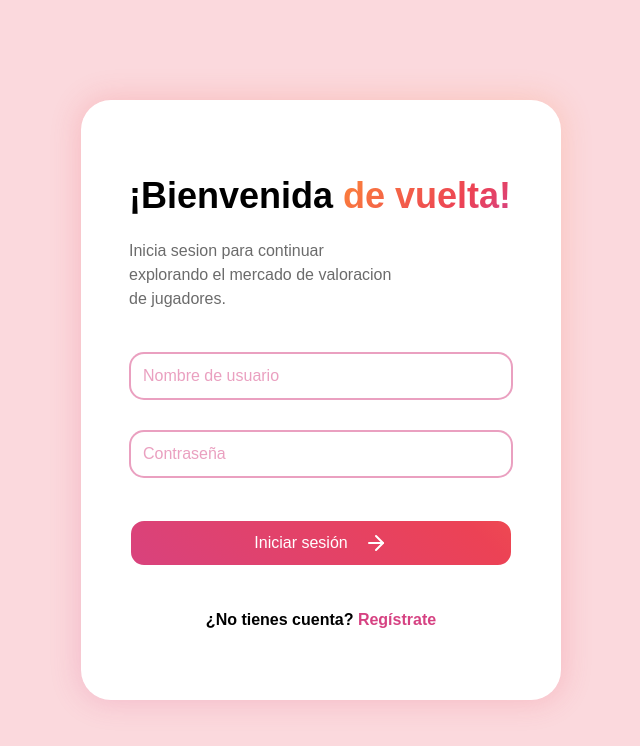
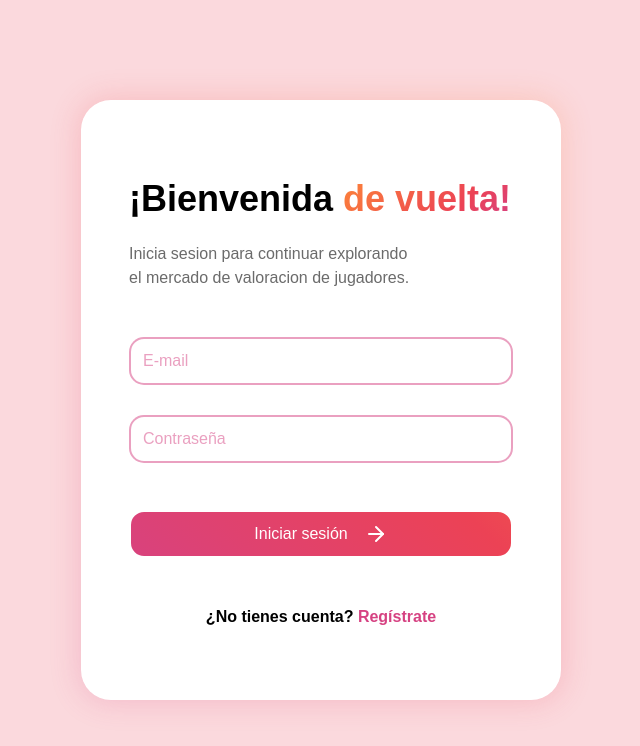
Before and after one commit to confalonieri-melisa/desapp-grupo-c, a Next.js app: page /login in a window 1280 px wide. Shown: the top 746 px of the page, without its empty margins (319-959 px from the left). Built offline with nearby package versions, Linux system fonts and the light colour scheme.

Commit message:
version 3.0

```diff
--- a/src/app/login/LoginPage.module.scss
+++ b/src/app/login/LoginPage.module.scss
@@ -38,7 +38,7 @@
 }
 
 .card:hover{
-  transform: translateY(-5px);
+  transform: translateY(-3px);
 }
 
 .card:hover::before {
@@ -71,8 +71,7 @@
   color: #6B6B6B;
   align-self: flex-start;
   text-align: initial;
-  width: 70%;
-  text-wrap: pretty;
+  width: 75%;
   padding-top: 1rem;
 }
 
--- a/src/app/login/page.tsx
+++ b/src/app/login/page.tsx
@@ -15,7 +15,7 @@ export default function LoginPage() {
           </p>
         </div>
         <div className={styles['form-inputs']}>
-          <FormInput type="text" label="Nombre de usuario" />
+          <FormInput type="text" label="E-mail" />
           <FormInput type="password" label="Contraseña" />
         </div>
         <ActionButton />
```
